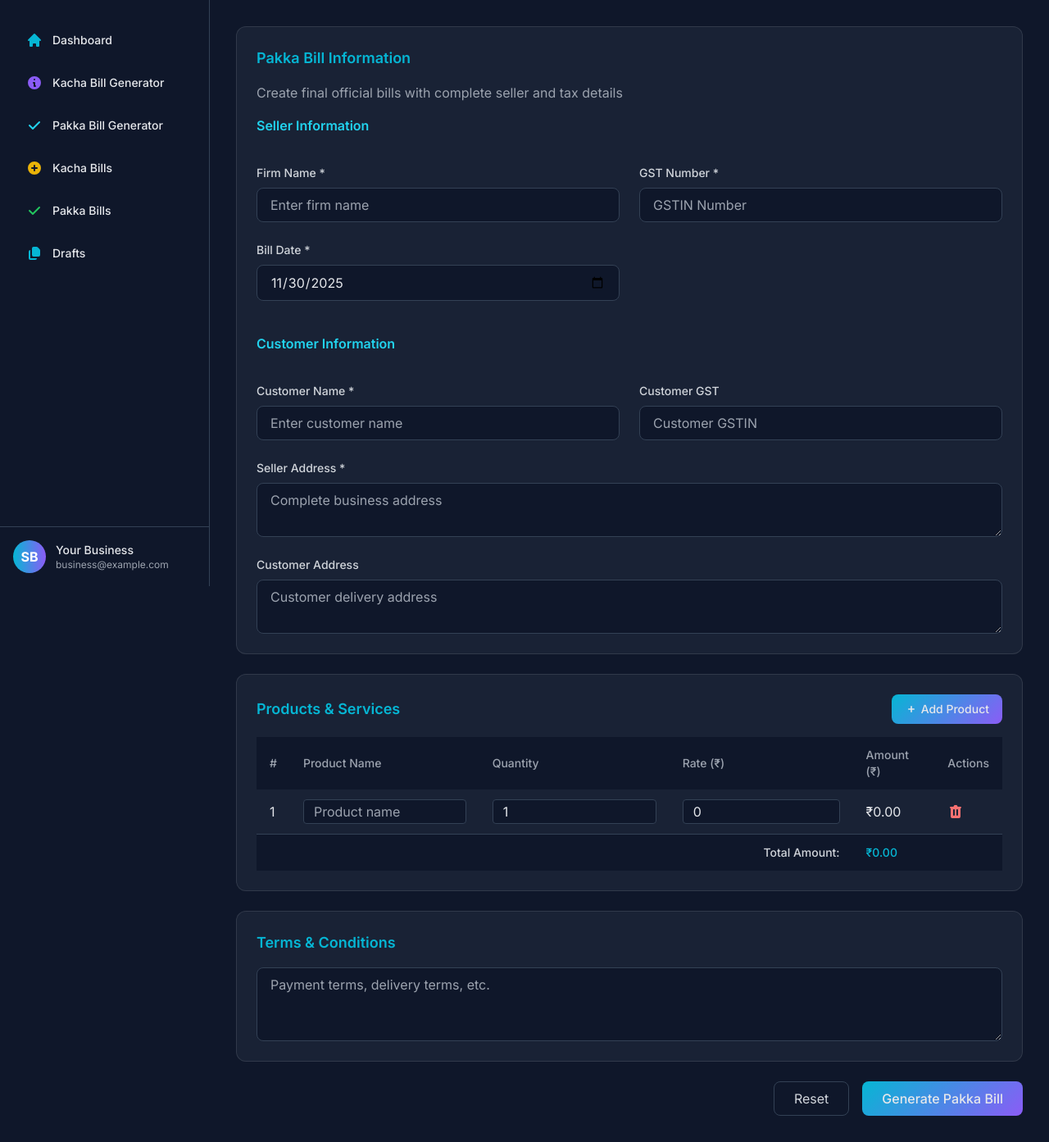
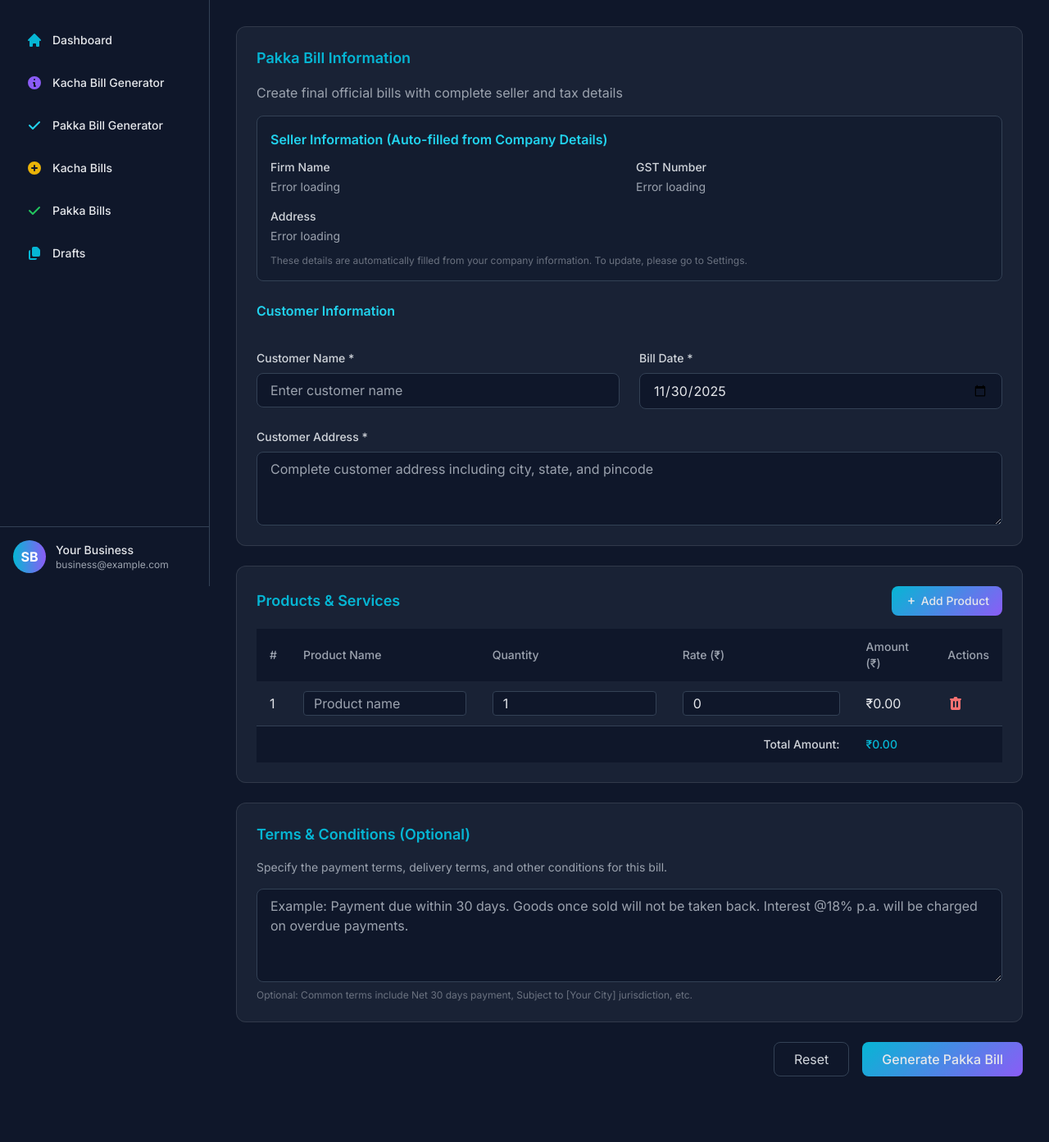
Before and after one commit to Error-Krishna/BillingSolution, a Django app: template pakka_bills/templates/pakka_bills/pakka_bill.html in a window 1280 px wide. Shown: the part 85-1478 px from the top of the page at 82% size. After the commit the page ends 1398 px from the top, so only its background shows below. Run offline with Django 5.2, Linux system fonts and the light colour scheme; the template is opened without the code that fills it, so the values that code supplies are empty; some libraries are stand-ins or nearby versions.

Commit message:
fourth commit

```diff
--- a/pakka_bills/templates/pakka_bills/pakka_bill.html
+++ b/pakka_bills/templates/pakka_bills/pakka_bill.html
@@ -12,27 +12,31 @@
         <h3 class="text-lg font-semibold mb-4 text-neon">Pakka Bill Information</h3>
         <p class="text-gray-400 mb-4">Create final official bills with complete seller and tax details</p>
 
+        <!-- Seller Information (Auto-filled from company details) -->
+        <div class="mb-6 p-4 bg-midnight/50 rounded-lg border border-mystic">
+            <h4 class="text-md font-semibold text-glow mb-3">Seller Information (Auto-filled from Company Details)</h4>
+            <div class="grid grid-cols-1 md:grid-cols-2 gap-4">
+                <div>
+                    <label class="block text-sm font-medium text-gray-300 mb-1">Firm Name</label>
+                    <p id="autoFirmName" class="text-gray-400 text-sm">Loading...</p>
+                </div>
+                <div>
+                    <label class="block text-sm font-medium text-gray-300 mb-1">GST Number</label>
+                    <p id="autoGstNumber" class="text-gray-400 text-sm">Loading...</p>
+                </div>
+                <div class="md:col-span-2">
+                    <label class="block text-sm font-medium text-gray-300 mb-1">Address</label>
+                    <p id="autoSellerAddress" class="text-gray-400 text-sm">Loading...</p>
+                </div>
+            </div>
+            <div class="mt-3 text-xs text-gray-500">
+                <p>These details are automatically filled from your company information. To update, please go to Settings.</p>
+            </div>
+        </div>
+
         <div class="grid grid-cols-1 md:grid-cols-2 gap-6">
             <div class="md:col-span-2">
-                <h4 class="text-md font-semibold text-glow mb-3">Seller Information</h4>
-            </div>
-
-            <div>
-                <label class="block text-sm font-medium text-gray-300 mb-2">Firm Name *</label>
-                <input type="text" id="firmName" class="w-full px-4 py-2 bg-midnight border border-mystic rounded-lg focus:outline-none focus:ring-2 focus:ring-neon focus:border-transparent" placeholder="Enter firm name" required>
-            </div>
-
-            <div>
-                <label class="block text-sm font-medium text-gray-300 mb-2">GST Number *</label>
-                <input type="text" id="gstNumber" class="w-full px-4 py-2 bg-midnight border border-mystic rounded-lg focus:outline-none focus:ring-2 focus:ring-neon focus:border-transparent" placeholder="GSTIN Number" required>
-            </div>
-
-            <div>
-                <label class="block text-sm font-medium text-gray-300 mb-2">Bill Date *</label>
-                <input type="date" id="billDate" class="w-full px-4 py-2 bg-midnight border border-mystic rounded-lg focus:outline-none focus:ring-2 focus:ring-neon focus:border-transparent" required>
-            </div>
-            <div class="md:col-span-2">
-                <h4 class="text-md font-semibold text-glow mb-3 mt-4">Customer Information</h4>
+                <h4 class="text-md font-semibold text-glow mb-3">Customer Information</h4>
             </div>
 
             <div>
@@ -41,18 +45,13 @@
             </div>
 
             <div>
-                <label class="block text-sm font-medium text-gray-300 mb-2">Customer GST</label>
-                <input type="text" id="customerGst" class="w-full px-4 py-2 bg-midnight border border-mystic rounded-lg focus:outline-none focus:ring-2 focus:ring-neon focus:border-transparent" placeholder="Customer GSTIN">
+                <label class="block text-sm font-medium text-gray-300 mb-2">Bill Date *</label>
+                <input type="date" id="billDate" class="w-full px-4 py-2 bg-midnight border border-mystic rounded-lg focus:outline-none focus:ring-2 focus:ring-neon focus:border-transparent" required>
             </div>
 
             <div class="md:col-span-2">
-                <label class="block text-sm font-medium text-gray-300 mb-2">Seller Address *</label>
-                <textarea id="sellerAddress" rows="2" class="w-full px-4 py-2 bg-midnight border border-mystic rounded-lg focus:outline-none focus:ring-2 focus:ring-neon focus:border-transparent" placeholder="Complete business address" required></textarea>
-            </div>
-
-            <div class="md:col-span-2">
-                <label class="block text-sm font-medium text-gray-300 mb-2">Customer Address</label>
-                <textarea id="customerAddress" rows="2" class="w-full px-4 py-2 bg-midnight border border-mystic rounded-lg focus:outline-none focus:ring-2 focus:ring-neon focus:border-transparent" placeholder="Customer delivery address"></textarea>
+                <label class="block text-sm font-medium text-gray-300 mb-2">Customer Address *</label>
+                <textarea id="customerAddress" rows="3" class="w-full px-4 py-2 bg-midnight border border-mystic rounded-lg focus:outline-none focus:ring-2 focus:ring-neon focus:border-transparent" placeholder="Complete customer address including city, state, and pincode" required></textarea>
             </div>
         </div>
     </div>
@@ -94,9 +93,14 @@
         </div>
     </div>
 
+    <!-- Terms & Conditions Section -->
     <div class="card rounded-xl p-6 mb-6">
-        <h3 class="text-lg font-semibold mb-4 text-neon">Terms & Conditions</h3>
-        <textarea id="terms" rows="3" class="w-full px-4 py-2 bg-midnight border border-mystic rounded-lg focus:outline-none focus:ring-2 focus:ring-neon focus:border-transparent" placeholder="Payment terms, delivery terms, etc."></textarea>
+        <h3 class="text-lg font-semibold mb-4 text-neon">Terms & Conditions (Optional)</h3>
+        <p class="text-gray-400 mb-4 text-sm">Specify the payment terms, delivery terms, and other conditions for this bill.</p>
+        <textarea id="terms" rows="4" class="w-full px-4 py-2 bg-midnight border border-mystic rounded-lg focus:outline-none focus:ring-2 focus:ring-neon focus:border-transparent" placeholder="Example: Payment due within 30 days. Goods once sold will not be taken back. Interest @18% p.a. will be charged on overdue payments."></textarea>
+        <div class="mt-2 text-xs text-gray-500">
+            <p>Optional: Common terms include Net 30 days payment, Subject to [Your City] jurisdiction, etc.</p>
+        </div>
     </div>
 
     <div class="flex justify-end space-x-4">
--- a/static/js/pakka_bill.js
+++ b/static/js/pakka_bill.js
@@ -97,15 +97,9 @@
     }
 
     function resetBill() {
-        if (confirm('Are you sure you want to reset the bill? All data will be lost.')) {
-            // Reset seller information (but keep company details)
-            document.getElementById('firmName').value = '';
-            document.getElementById('gstNumber').value = '';
-            document.getElementById('sellerAddress').value = '';
-
-            // Reset customer information
+        if (confirm('Are you sure you want to reset the bill? All customer data will be lost.')) {
+            // Reset customer information only (seller info stays auto-filled)
             document.getElementById('customerName').value = '';
-            document.getElementById('customerGst').value = '';
             document.getElementById('customerAddress').value = '';
 
             // Reset products
@@ -120,9 +114,6 @@
             // Add initial product row and reset total
             addProductRow();
             calculateTotal();
-
-            // Reload company details to auto-fill again
-            loadCompanyDetails();
         }
     }
 
@@ -136,17 +127,11 @@
             if (response.ok && result.status === 'success') {
                 const company = result.company;
 
-                // Auto-fill company details in the form
-                if (company.companyName) {
-                    document.getElementById('firmName').value = company.companyName;
-                }
-
-                if (company.gstNumber) {
-                    document.getElementById('gstNumber').value = company.gstNumber;
-                }
+                // Update the auto-filled seller information display
+                document.getElementById('autoFirmName').textContent = company.companyName || 'Not set';
+                document.getElementById('autoGstNumber').textContent = company.gstNumber || 'Not set';
 
                 // Build address string
-                if (company.address || company.city || company.state || company.pincode) {
                 const addressParts = [];
                 if (company.address) addressParts.push(company.address);
                 if (company.city || company.state || company.pincode) {
@@ -156,21 +141,26 @@
                     if (cityStatePincode) addressParts.push(cityStatePincode);
                 }
 
-                    document.getElementById('sellerAddress').value = addressParts.join('\n');
-                }
+                document.getElementById('autoSellerAddress').textContent =
+                    addressParts.join('\n') || 'Not set';
 
-                // Show success message if company details were auto-filled
-                if (company.companyName && company.gstNumber) {
-                    console.log('Company details auto-filled from onboarding data');
-                }
+                console.log('Company details loaded successfully for pakka bill');
             } else {
-                // Company details not set up yet - show informational message
-                console.log('Company details not set up. User needs to fill manually.');
-                showAppAlert('Please set up your company details in the onboarding to auto-fill seller information.', 'info');
+                // Company details not set up yet - show error message
+                document.getElementById('autoFirmName').textContent = 'Not set up';
+                document.getElementById('autoGstNumber').textContent = 'Not set up';
+                document.getElementById('autoSellerAddress').textContent = 'Not set up';
+
+                showAppAlert('Company details not found. Please complete onboarding first.', 'error');
+                console.error('Company details not found for pakka bill');
             }
         } catch (error) {
             console.error('Error loading company details:', error);
-            showAppAlert('Unable to load company details. Please fill seller information manually.', 'warning');
+            document.getElementById('autoFirmName').textContent = 'Error loading';
+            document.getElementById('autoGstNumber').textContent = 'Error loading';
+            document.getElementById('autoSellerAddress').textContent = 'Error loading';
+
+            showAppAlert('Unable to load company details. Please complete onboarding first.', 'error');
         }
     }
 
@@ -188,6 +178,37 @@
         const csrfToken = document.querySelector('[name=csrfmiddlewaretoken]').value;
 
         try {
+            // First get company details to include in the bill
+            const companyResponse = await fetch('/api/get-company-details/');
+            const companyResult = await companyResponse.json();
+
+            if (!companyResponse.ok || companyResult.status !== 'success') {
+                throw new Error('Company details not found. Please complete onboarding first.');
+            }
+
+            // Merge company details with bill data
+            const company = companyResult.company;
+            billData.firmName = company.companyName;
+            billData.gstNumber = company.gstNumber;
+
+            // Build seller address from company details
+            const addressParts = [];
+            if (company.address) addressParts.push(company.address);
+            if (company.city || company.state || company.pincode) {
+                const cityStatePincode = [company.city, company.state, company.pincode]
+                    .filter(part => part)
+                    .join(', ');
+                if (cityStatePincode) addressParts.push(cityStatePincode);
+            }
+            billData.sellerAddress = addressParts.join('\n');
+
+            // Add additional company details if available
+            if (company.phone) billData.sellerPhone = company.phone;
+            if (company.email) billData.sellerEmail = company.email;
+            if (company.bankName) billData.bankName = company.bankName;
+            if (company.accountNumber) billData.accountNumber = company.accountNumber;
+            if (company.ifscCode) billData.ifscCode = company.ifscCode;
+
             const response = await fetch('/api/save/', {
                 method: 'POST',
                 headers: {
@@ -205,8 +226,11 @@
                     successMessage += ` Bill Number: ${result.bill_number}`;
                 }
                 showAppAlert(successMessage, 'success');
-                // Optionally reset form after successful generation
-                // resetBill();
+
+                // Redirect to pakka bills list after short delay
+                setTimeout(() => {
+                    window.location.href = '/pakka-bills/';
+                }, 1500);
             } else {
                 throw new Error(result.message || 'Failed to save bill.');
             }
@@ -240,42 +264,28 @@
         });
 
         return {
-            firmName: document.getElementById('firmName')?.value || '',
-            gstNumber: document.getElementById('gstNumber')?.value || '',
             billDate: document.getElementById('billDate')?.value || '',
             customerName: document.getElementById('customerName')?.value || '',
-            customerGst: document.getElementById('customerGst')?.value || '',
-            sellerAddress: document.getElementById('sellerAddress')?.value || '',
             customerAddress: document.getElementById('customerAddress')?.value || '',
             products: products,
             totalAmount: parseFloat(document.getElementById('totalAmount')?.textContent.replace('₹', '') || 0),
             terms: document.getElementById('terms')?.value || '',
             billType: 'pakka'
+            // Note: firmName, gstNumber, sellerAddress will be added from company details
         };
     }
 
     function validateBill(billData) {
-        // Validate seller information
-        if (!billData.firmName.trim()) {
-            showAppAlert('Please enter firm name.', 'error');
-            document.getElementById('firmName').focus();
-            return false;
-        }
-        if (!billData.gstNumber.trim()) {
-            showAppAlert('Please enter GST number.', 'error');
-            document.getElementById('gstNumber').focus();
-            return false;
-        }
-
         // Validate customer information
         if (!billData.customerName.trim()) {
             showAppAlert('Please enter customer name.', 'error');
             document.getElementById('customerName').focus();
             return false;
         }
-        if (!billData.sellerAddress.trim()) {
-            showAppAlert('Please enter seller address.', 'error');
-            document.getElementById('sellerAddress').focus();
+
+        if (!billData.customerAddress.trim()) {
+            showAppAlert('Please enter customer address.', 'error');
+            document.getElementById('customerAddress').focus();
             return false;
         }
 
```
Also changed, not shown: drafts/views.py (+80 -5 lines), kacha_bills/templates/kacha_bills/kacha_bill.html (+32 -15 lines), kacha_bills/views.py (+43 -8 lines), static/js/kacha_bill.js (+24 -2 lines). Lines whose indentation alone changed are shown as unchanged.
